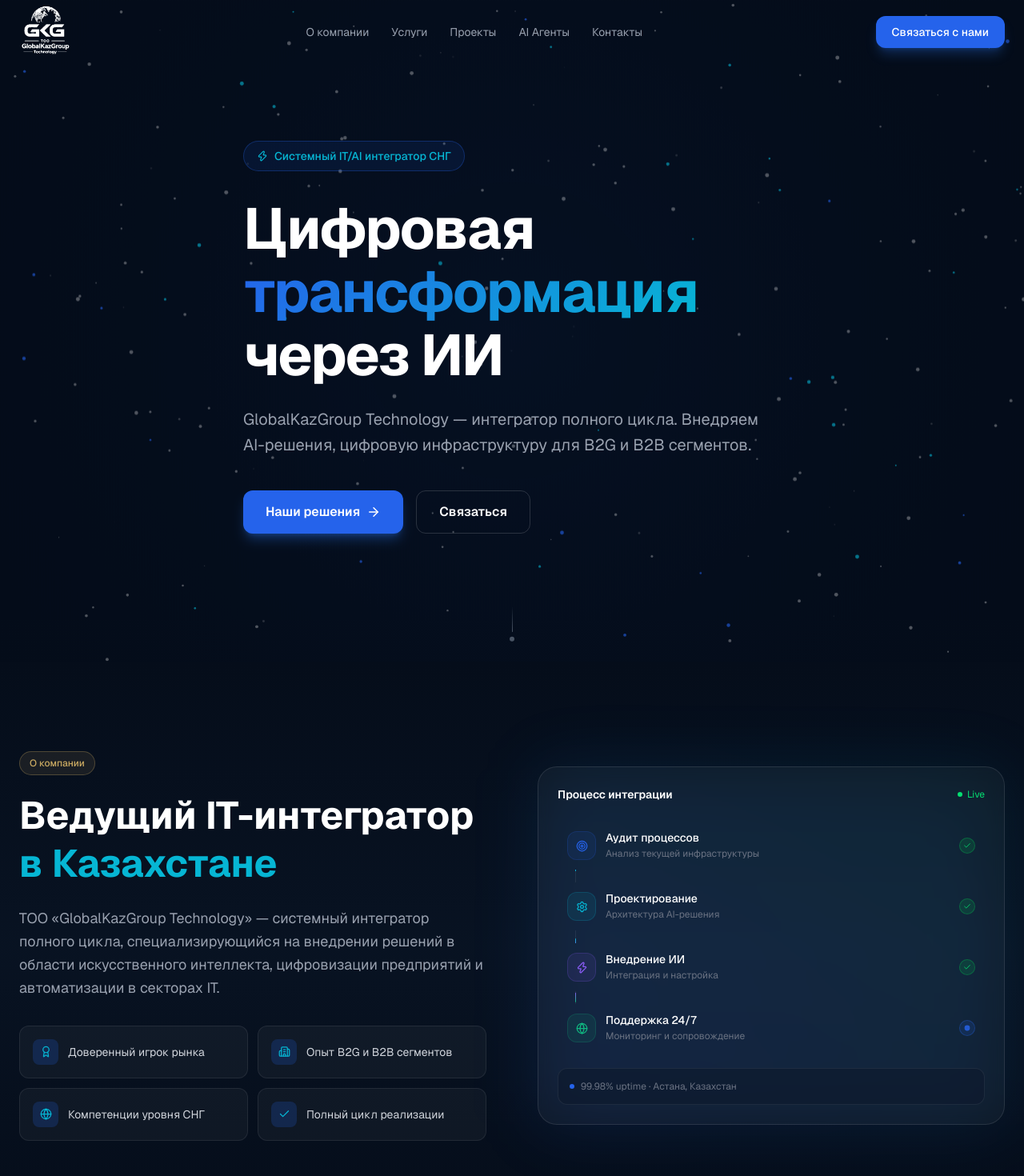
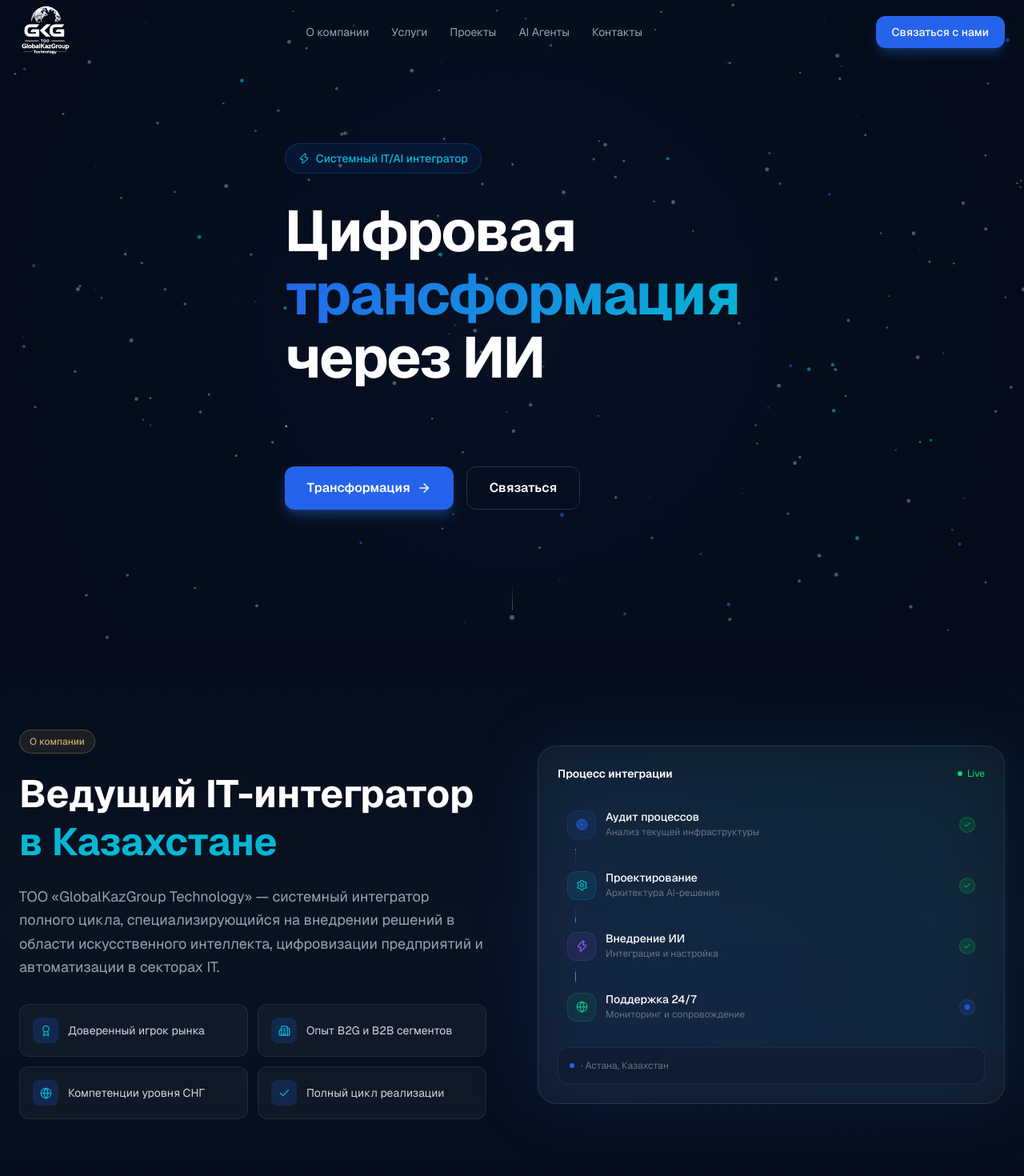
Before and after one commit to Quithan/GlobalKazGroupTechnology, a Next.js app: page / in a window 1280 px wide. Shown: the top 1470 px of the page at 80% size. Built offline with nearby package versions, Linux system fonts and the light colour scheme.

Commit message:
final edition of website before redesign block of Services to carousel. Respawn point!

```diff
--- a/app/page.tsx
+++ b/app/page.tsx
@@ -565,7 +565,7 @@
             className="inline-flex items-center gap-2 px-4 py-2 rounded-full border border-[#2563eb]/30 bg-[#2563eb]/10 text-[#06b6d4] text-sm font-medium mb-8"
           >
             <Zap size={14} />
-            Системный IT/AI интегратор СНГ
+            Системный IT/AI интегратор
           </motion.div>
 
           {/* Heading */}
@@ -588,9 +588,7 @@
             animate={{ opacity: 1, y: 0 }}
             transition={{ duration: 0.7, delay: 0.3 }}
             className="text-lg sm:text-xl text-gray-400 mb-10 max-w-2xl leading-relaxed"
-          >
-            GlobalKazGroup Technology — интегратор полного цикла. Внедряем AI-решения,
-            цифровую инфраструктуру для B2G и B2B сегментов.
+          >.
           </motion.p>
 
           {/* CTAs */}
@@ -604,7 +602,7 @@
               href="#services"
               className="inline-flex items-center gap-2 px-7 py-3.5 bg-[#2563eb] hover:bg-[#1d4ed8] text-white font-semibold rounded-xl shadow-lg shadow-blue-500/30 hover:shadow-blue-500/50 transition-all duration-200 cursor-pointer"
             >
-              Наши решения
+              Трансформация
               <ArrowRight size={18} />
             </a>
             <a
@@ -745,7 +743,7 @@
                 {/* Status footer */}
                 <div className="mt-5 p-3.5 rounded-xl bg-[#0d1b2e]/70 border border-white/[0.07] flex items-center gap-2">
                   <div className="w-1.5 h-1.5 rounded-full bg-[#2563eb] animate-pulse flex-shrink-0" />
-                  <span className="text-gray-500 text-xs">99.98% uptime · Астана, Казахстан</span>
+                  <span className="text-gray-500 text-xs"> · Астана, Казахстан</span>
                 </div>
               </div>
             </div>
@@ -898,7 +896,7 @@
 const STATS: StatProps[] = [
   { value: 13, suffix: "+", label: "Крупных клиентов", icon: Users },
   { value: 50, suffix: "+", label: "Реализованных проектов", icon: Award },
-  { value: 200, suffix: "К+", label: "Пользователей систем", icon: TrendingUp },
+  { value: 59, suffix: "К+", label: "Пользователей систем", icon: TrendingUp },
   { value: 5, suffix: "+", label: "Лет на рынке", icon: Server },
 ];
 
```
